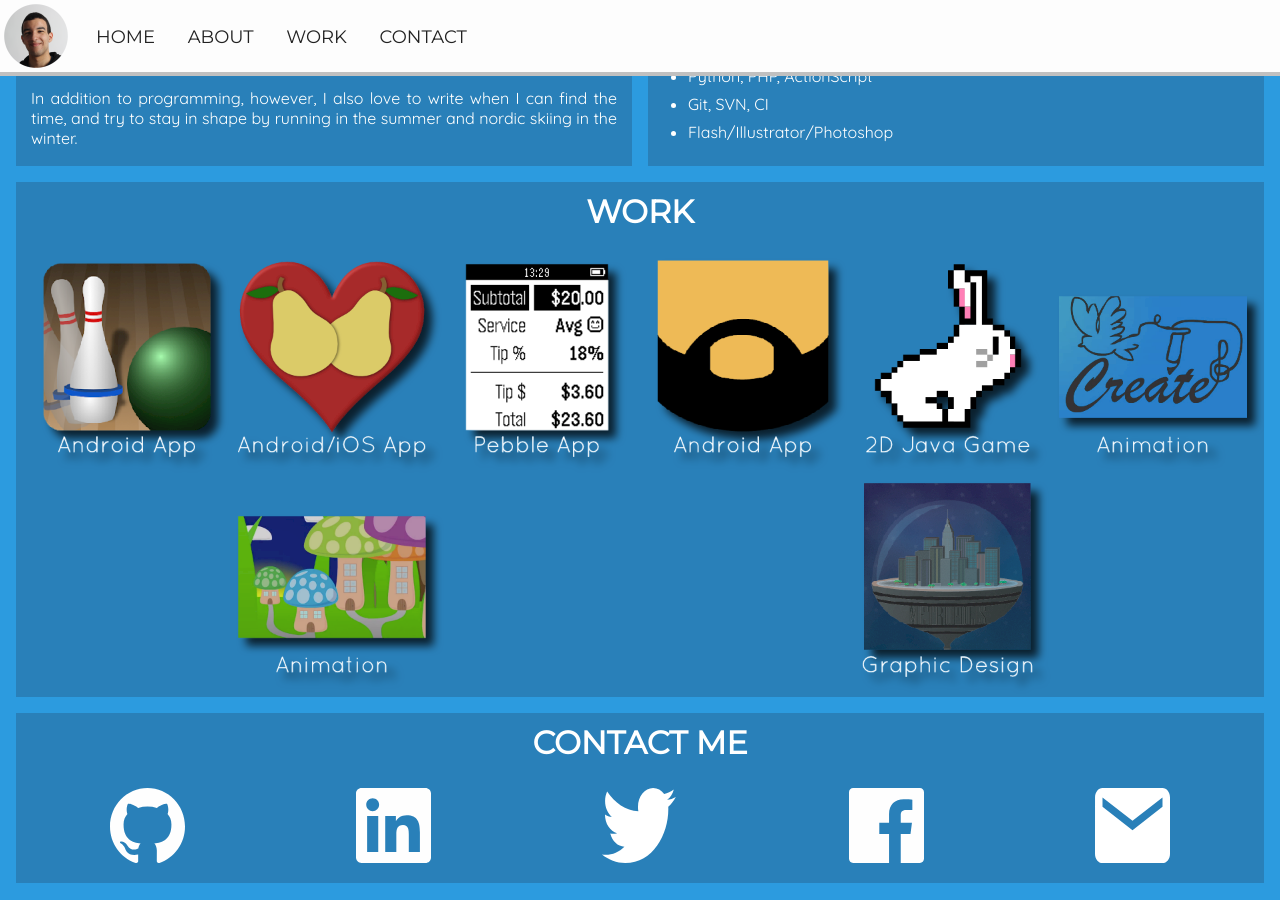
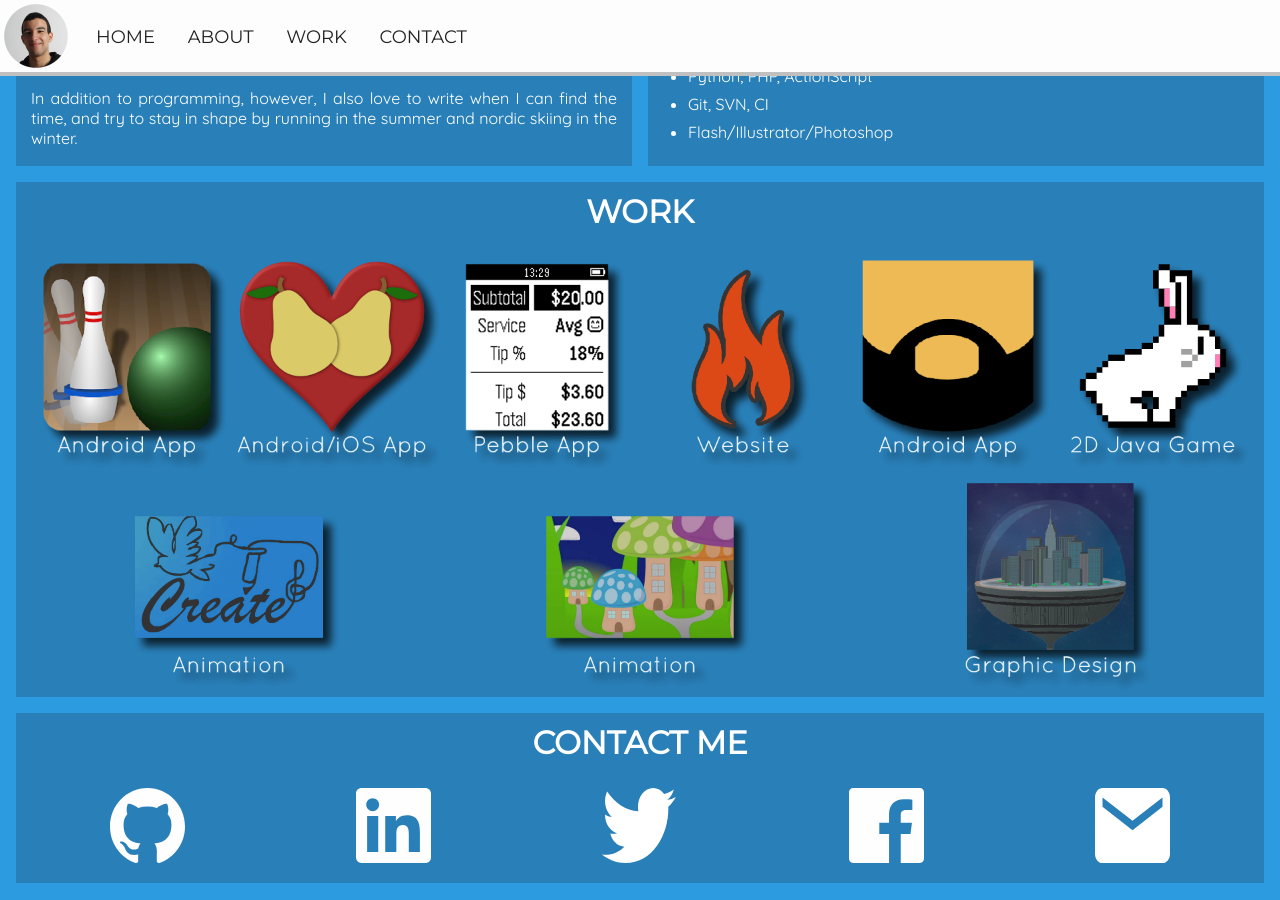
Before and after one commit to joseph-roque/joseph-roque.github.io, a Jekyll site: the page built from index.html, in a window 1280 px wide and 900 px high, scrolled down 639 px. Built offline with Jekyll 4.4.1, drawn with Linux system fonts in a browser that asks for light colours; nearby versions of some CDN libraries.

Commit message:
Added sizzl.me to work

```diff
--- a/index.html
+++ b/index.html
@@ -72,6 +72,7 @@ title: Joseph Roque | Developer
         <li class="flex-item work-icon"><a href="http://www.bowlingcompanion.ca"><img src="{{ base }}/assets/work/bowling.png" class="shadowed" alt="Bowling Companion" /></a></li>
         <li class="flex-item work-icon"><a href="https://github.com/joseph-roque/partners"><img src="{{ base }}/assets/work/partner.png" class="shadowed" alt="Partners" /></a></li>
         <li class="flex-item work-icon"><a href="https://github.com/joseph-roque/tip-calc"><img src="{{ base }}/assets/work/tipcalc.png" class="shadowed" alt="TipCalc" /></a></li>
+        <li class="flex-item work-icon"><a href="http://sizzl.me"><img src="{{ base }}/assets/work/sizzl.png" class="shadowed" alt="Sizzl.me" /></a></li>
         <li class="flex-item work-icon"><a href="https://github.com/cthomp13/Beardmas"><img src="{{ base }}/assets/work/beardmas.png" class="shadowed" alt="12 Days of Beardmas" /></a></li>
         <li class="flex-item work-icon"><a href="https://github.com/joseph-roque/ld26-minimalism"><img src="{{ base }}/assets/work/bunny.png" class="shadowed" alt="Lead the Bunny" /></a></li>
         <li class="flex-item work-icon"><a href="work/learner.html"><img src="{{ base }}/assets/work/learner.png" class="shadowed" alt="21st Century Learner" /></a></li>
```
Also changed, not shown: assets/work/sizzl.png (added), 1 other file.
